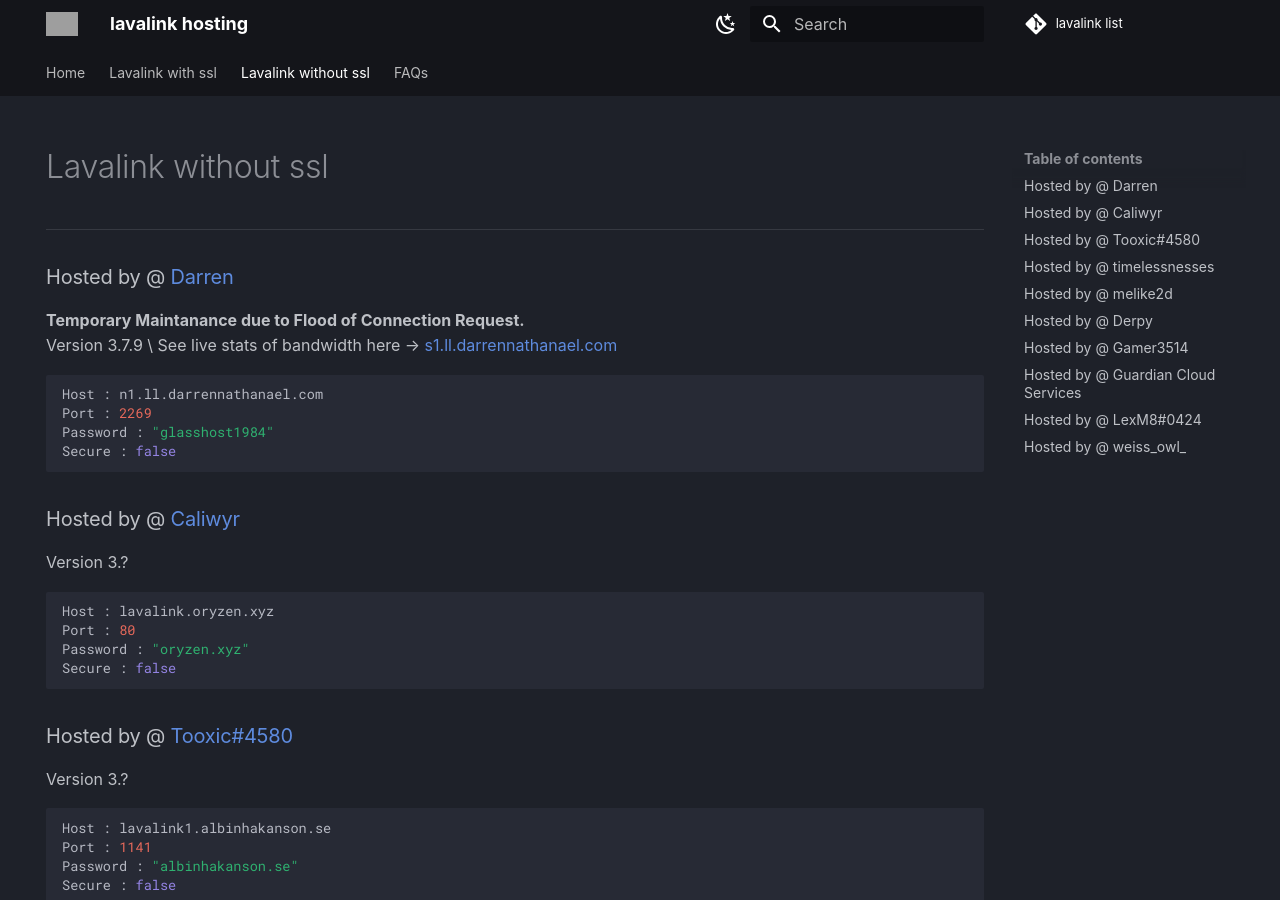
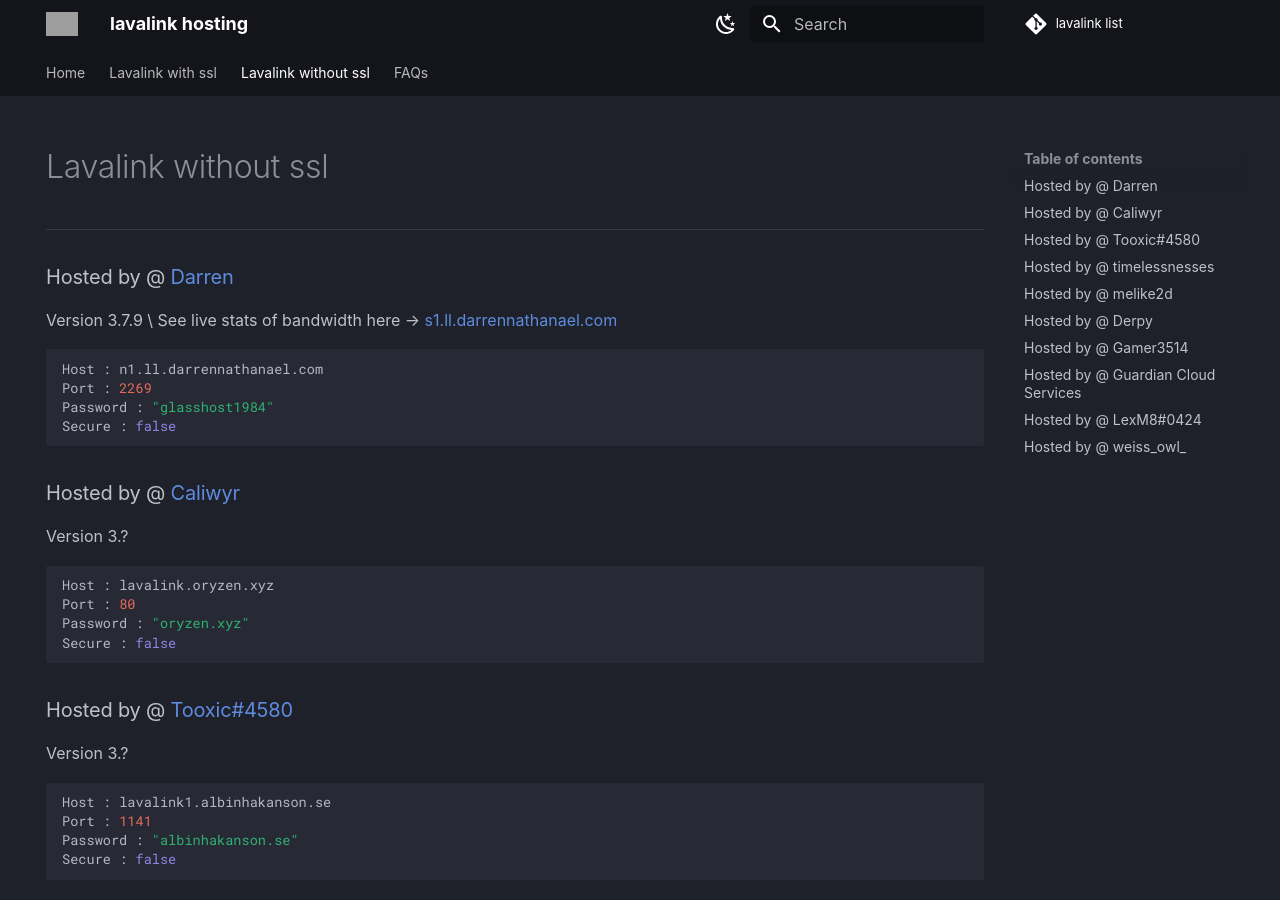
Before and after one commit to DarrenOfficial/lavalink-list, an MkDocs documentation site: the page built from docs/NoSSL/lavalink-without-ssl.md, in a window 1280 px wide and 900 px high. Built offline with MkDocs 1.6.1 and Material for MkDocs 9.7.7, drawn with Linux system fonts in a browser that asks for light colours; comment, search, counter and statistics services are not loaded; a style sheet for code colours, icons or effects is not loaded; grey boxes are pictures that could not be loaded.

Commit message:
Remove Noticed
Applied updated firewall rule to deal with Denial Of Service.

````diff
--- a/docs/NoSSL/lavalink-without-ssl.md
+++ b/docs/NoSSL/lavalink-without-ssl.md
@@ -9,7 +9,6 @@ description: Without SSL should work out of the box!
 ---
 
 ### Hosted by @ [Darren](https://discord.glasshost.net)
-**Temporary Maintanance due to Flood of Connection Request.** <br>
 Version 3.7.9 \ See live stats of bandwidth here -> [s1.ll.darrennathanael.com](https://s1.ll.darrennathanael.com/)
 ```bash
 Host : n1.ll.darrennathanael.com
````
